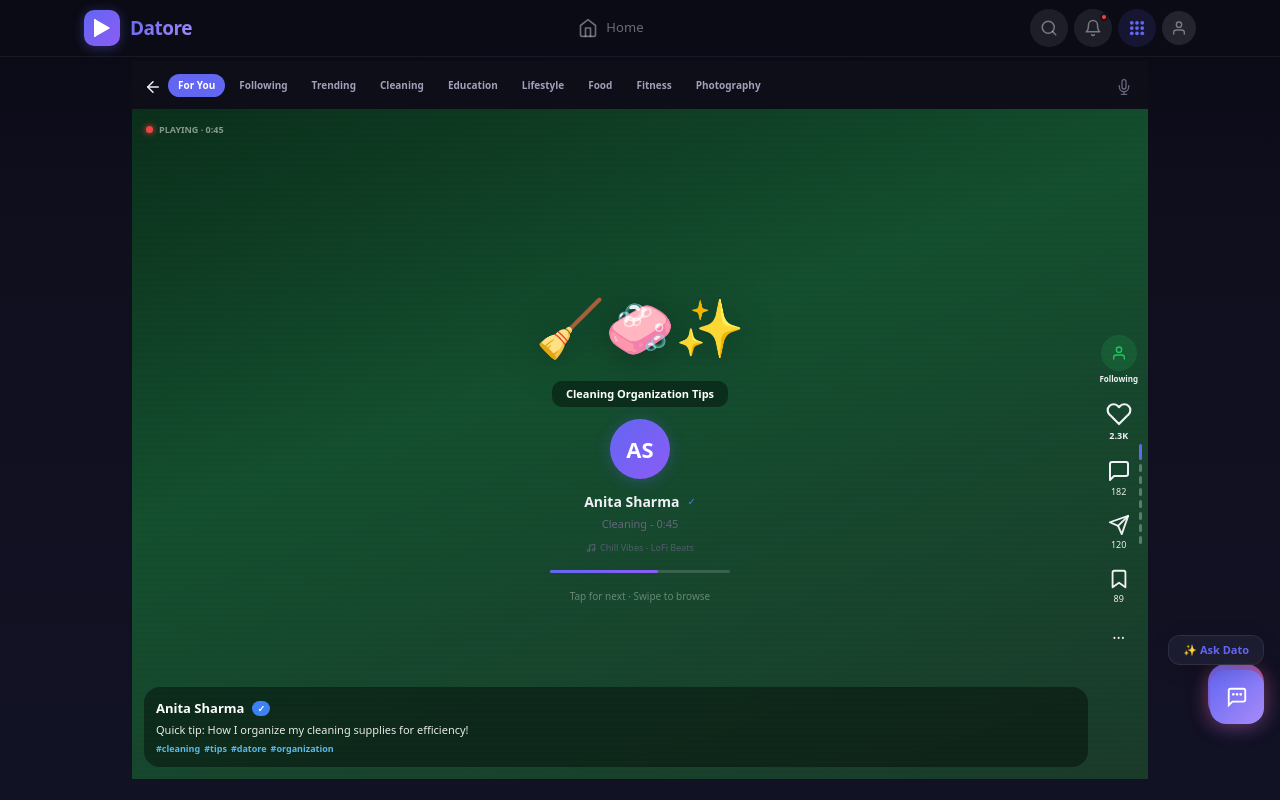
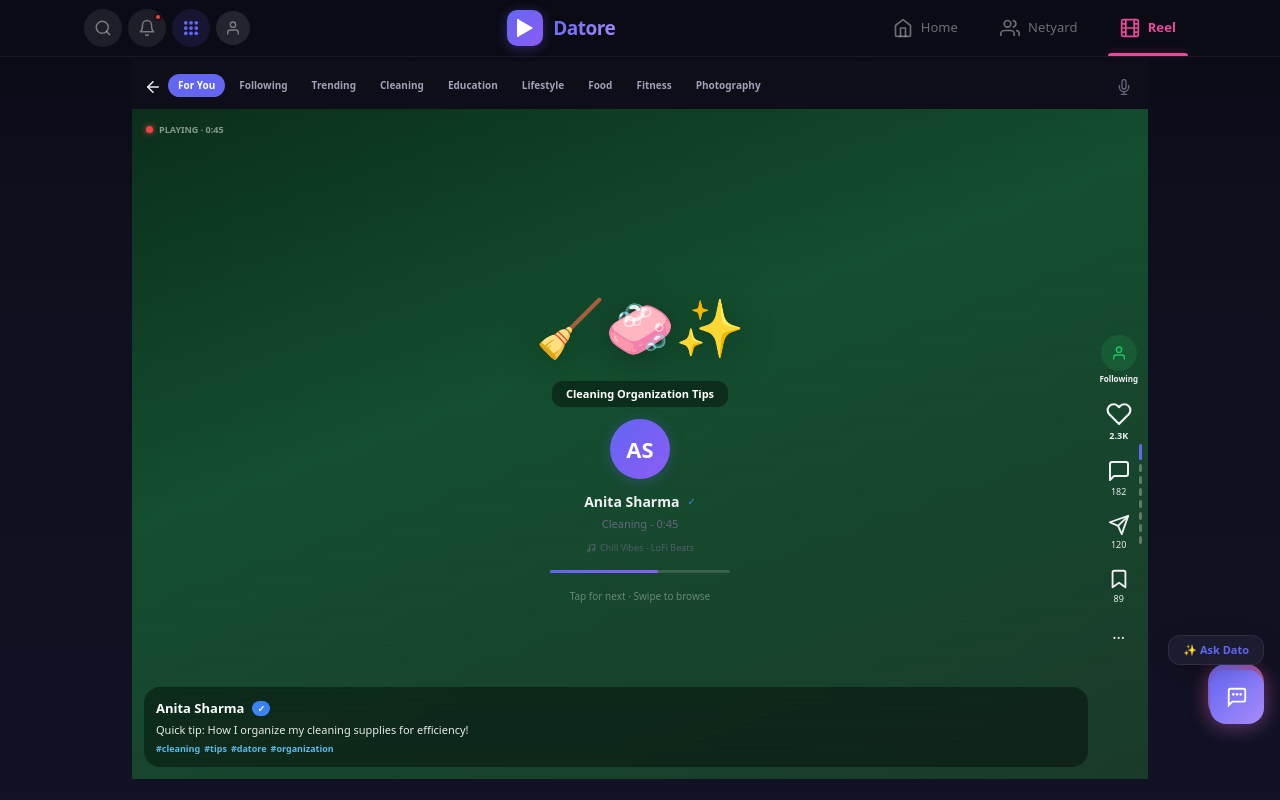
Before and after one commit to riteshshri3107-a11y/Datore, a Next.js app: page /reels in a window 1280 px wide. Built offline with nearby package versions, Linux system fonts and the light colour scheme.

Commit message:
Reorganize top nav: left=Search,Notification,Menu,Profile right=Home,Netyard,Reel
Move action buttons (Search, Notification, Menu, Profile) to the left side
and navigation tabs (Home, Netyard, Reel) to the right side. Logo stays centered.

https://claude.ai/code/session_01J6dafWiWUpVRGtAQ4xdtkv

```diff
--- a/components/TopNav.tsx
+++ b/components/TopNav.tsx
@@ -2,11 +2,13 @@
 import { useRouter, usePathname } from 'next/navigation';
 import { useThemeStore } from '@/store/useThemeStore';
 import { getTheme } from '@/lib/theme';
-import { IcoHome, IcoCommunity, IcoFilm, IcoSearch, IcoBell, IcoGrid, IcoUser, IcoBriefcase, IcoStore } from './Icons';
+import { IcoHome, IcoCommunity, IcoFilm, IcoSearch, IcoBell, IcoGrid, IcoUser } from './Icons';
 
-/* ─── Core tabs: Home, Professional (Jobs), NetYard, Community, Reels ─── */
-const CORE_TABS = [
-  { label:'Home',         Icon:IcoHome,      path:'/home',          color:'#6366f1' },
+/* ─── Right-side tabs: Home, Netyard, Reel ─── */
+const RIGHT_TABS = [
+  { label:'Home',    Icon:IcoHome,      path:'/home',         color:'#6366f1' },
+  { label:'Netyard', Icon:IcoCommunity, path:'/netyard',      color:'#8b5cf6' },
+  { label:'Reel',    Icon:IcoFilm,      path:'/reels',        color:'#ec4899' },
 ];
 
 export default function TopNav() {
@@ -25,7 +27,26 @@ export default function TopNav() {
     }}>
       <div className="max-w-6xl mx-auto px-5 flex items-center justify-between" style={{height:56}}>
 
-        {/* ─── Logo ─── */}
+        {/* ─── Left: Search, Notification, Menu, Profile ─── */}
+        <div className="flex items-center gap-1.5 shrink-0">
+          <CircleBtn Icon={IcoSearch} onClick={()=>router.push('/search')} active={!!pathname?.startsWith('/search')} muted={muted} isDark={isDark} />
+          <CircleBtn Icon={IcoBell} onClick={()=>router.push('/notifications')} active={!!pathname?.startsWith('/notification')} muted={muted} isDark={isDark} badge />
+          <CircleBtn Icon={IcoGrid} onClick={()=>router.push('/menu')} active={!!pathname?.startsWith('/menu')} muted={muted} isDark={isDark} isMenu />
+          <button onClick={()=>router.push('/profile')} style={{
+            width:34, height:34, borderRadius:'50%',
+            background: !!pathname?.startsWith('/profile')
+              ? `linear-gradient(135deg,${accentColor},#8b5cf6)`
+              : isDark ? 'rgba(255,255,255,0.1)' : 'rgba(0,0,0,0.08)',
+            border: !!pathname?.startsWith('/profile') ? `2px solid ${accentColor}` : '2px solid transparent',
+            cursor:'pointer',
+            display:'flex', alignItems:'center', justifyContent:'center',
+            transition:'all 0.2s',
+          }} title="Profile">
+            <IcoUser size={16} color={!!pathname?.startsWith('/profile') ? '#fff' : muted} />
+          </button>
+        </div>
+
+        {/* ─── Center: Logo ─── */}
         <div onClick={()=>router.push('/home')} className="flex items-center gap-2.5 cursor-pointer shrink-0">
           <div style={{
             width:36, height:36, borderRadius:10,
@@ -44,9 +65,9 @@ export default function TopNav() {
           }}>Datore</span>
         </div>
 
-        {/* ─── Core Tabs (Facebook-style wide tabs with active underline) ─── */}
-        <div className="flex items-center" style={{gap:2}}>
-          {CORE_TABS.map(tab => {
+        {/* ─── Right: Home, Netyard, Reel (wide tabs with active underline) ─── */}
+        <div className="flex items-center shrink-0" style={{gap:2}}>
+          {RIGHT_TABS.map(tab => {
             const active = !!pathname?.startsWith(tab.path);
             return (
               <button
@@ -67,7 +88,6 @@ export default function TopNav() {
                   letterSpacing: 0.1,
                   transition:'color 0.2s',
                 }}>{tab.label}</span>
-                {/* Active indicator bar (like Facebook's blue bottom border) */}
                 {active && (
                   <div style={{
                     position:'absolute', bottom:0, left:8, right:8,
@@ -76,7 +96,6 @@ export default function TopNav() {
                     boxShadow: `0 -2px 8px ${tab.color}40`,
                   }} />
                 )}
-                {/* Hover background */}
                 {!active && (
                   <div style={{
                     position:'absolute', inset:'4px 0',
@@ -88,29 +107,6 @@ export default function TopNav() {
               </button>
             );
           })}
-        </div>
-
-        {/* ─── Right Actions (4 circle buttons like Facebook) ─── */}
-        <div className="flex items-center gap-1.5 shrink-0">
-          {/* Search */}
-          <CircleBtn Icon={IcoSearch} onClick={()=>router.push('/search')} active={!!pathname?.startsWith('/search')} muted={muted} isDark={isDark} />
-          {/* Notifications (includes messages alerts) */}
-          <CircleBtn Icon={IcoBell} onClick={()=>router.push('/notifications')} active={!!pathname?.startsWith('/notification')} muted={muted} isDark={isDark} badge />
-          {/* Menu Grid */}
-          <CircleBtn Icon={IcoGrid} onClick={()=>router.push('/menu')} active={!!pathname?.startsWith('/menu')} muted={muted} isDark={isDark} isMenu />
-          {/* Profile avatar */}
-          <button onClick={()=>router.push('/profile')} style={{
-            width:34, height:34, borderRadius:'50%',
-            background: !!pathname?.startsWith('/profile')
-              ? `linear-gradient(135deg,${accentColor},#8b5cf6)`
-              : isDark ? 'rgba(255,255,255,0.1)' : 'rgba(0,0,0,0.08)',
-            border: !!pathname?.startsWith('/profile') ? `2px solid ${accentColor}` : '2px solid transparent',
-            cursor:'pointer',
-            display:'flex', alignItems:'center', justifyContent:'center',
-            transition:'all 0.2s',
-          }} title="Profile">
-            <IcoUser size={16} color={!!pathname?.startsWith('/profile') ? '#fff' : muted} />
-          </button>
         </div>
       </div>
     </nav>
```
